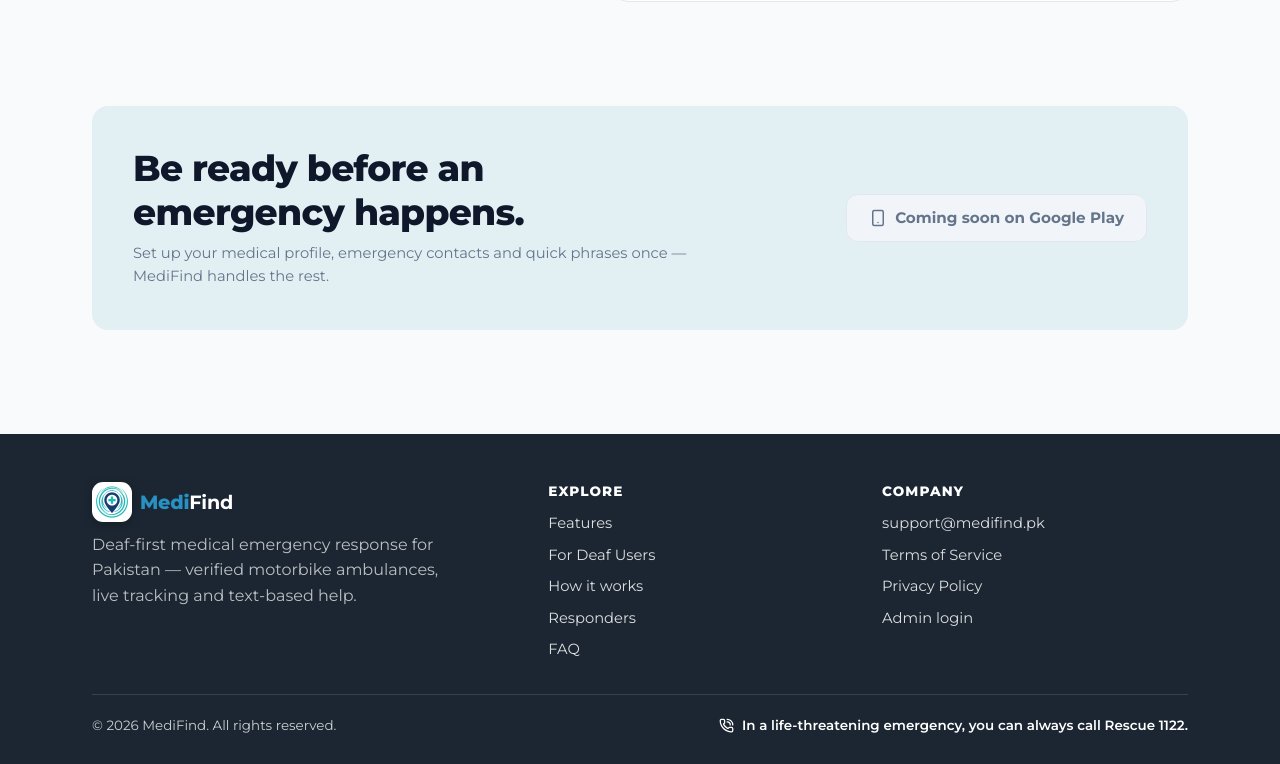
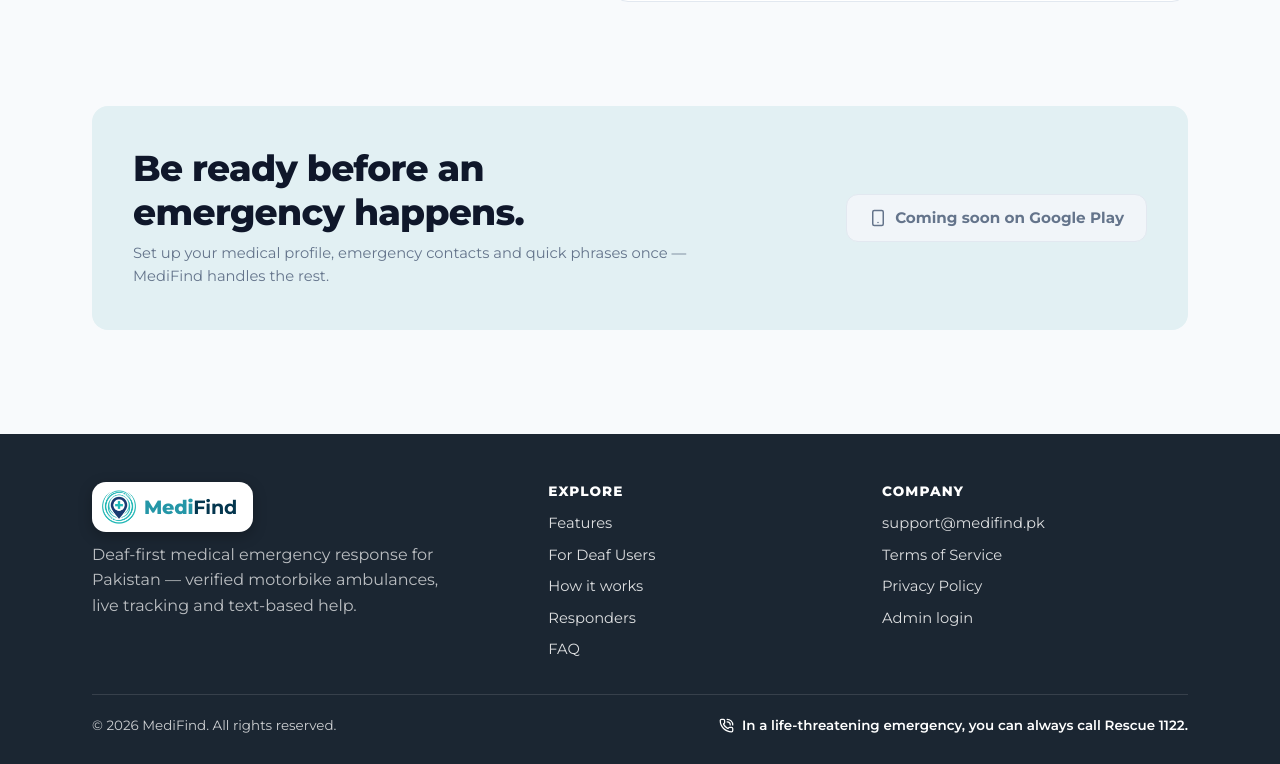
Before and after one commit to shehryar-ahmed44172/MediFind_FYP_Project, a React (Vite) app: page / in a window 1280 px wide. Shown: the part 5806-6570 px from the top of the page. Built offline with nearby package versions, Linux system fonts and the light colour scheme; no server answers.

Commit message:
fix(landing): footer shows the full header logo on a white badge

```diff
--- a/src/pages/LandingPage.jsx
+++ b/src/pages/LandingPage.jsx
@@ -454,7 +454,7 @@ function SiteFooter() {
       <div className="lp-container">
         <div className="lp-footer-grid">
           <div>
-            <span className="lp-logo" style={{ color: 'var(--primary-light)' }}><img src={appMark} alt="" width="34" height="34" /><span>Medi<b style={{ color: '#fff' }}>Find</b></span></span>
+            <span className="lp-logo lp-logo-badge"><img src={appMark} alt="" width="34" height="34" /><span>Medi<b>Find</b></span></span>
             <p style={{ marginTop: 10, maxWidth: 360 }}>Deaf-first medical emergency response for Pakistan — verified motorbike ambulances, live tracking and text-based help.</p>
           </div>
           <nav aria-label="Footer">
--- a/src/pages/landing.css
+++ b/src/pages/landing.css
@@ -75,11 +75,12 @@
 .lp-logo { display: flex; align-items: center; gap: 8px; font-weight: 800; font-size: 1.2rem; letter-spacing: -0.01em; color: var(--primary-mid); }
 .lp-logo img { width: 34px; height: auto; }
 /* On dark backgrounds (footer, dark theme) a soft light edge keeps the navy pin visible */
-/* On dark backgrounds (footer, dark theme) the logo sits on a white app-icon style tile */
-.lp-footer .lp-logo img, [data-theme="dark"] .lp-logo img {
-  width: 40px; height: 40px; padding: 4px; border-radius: 11px; background: #fff;
-  box-shadow: 0 2px 8px rgba(0, 0, 0, 0.25);
-}
+/* Footer: the full header logo on a white badge, same colours as the header */
+.lp-logo-badge { display: inline-flex; background: #fff; padding: 8px 16px 8px 10px; border-radius: 14px; box-shadow: 0 4px 14px rgba(0, 0, 0, 0.25); }
+.lp-logo-badge, [data-theme="dark"] .lp-logo-badge { color: var(--primary-mid); }
+.lp-logo-badge b, [data-theme="dark"] .lp-logo-badge b { color: var(--primary-dark); }
+/* Dark theme header: the navy pin needs a light tile to stay visible */
+[data-theme="dark"] .lp-header .lp-logo img { padding: 3px; border-radius: 9px; background: #fff; }
 .lp-logo b { color: var(--primary-dark); }
 [data-theme="dark"] .lp-logo b { color: #fff; }
 .lp-nav { display: flex; align-items: center; gap: 4px; margin-left: auto; }
```
